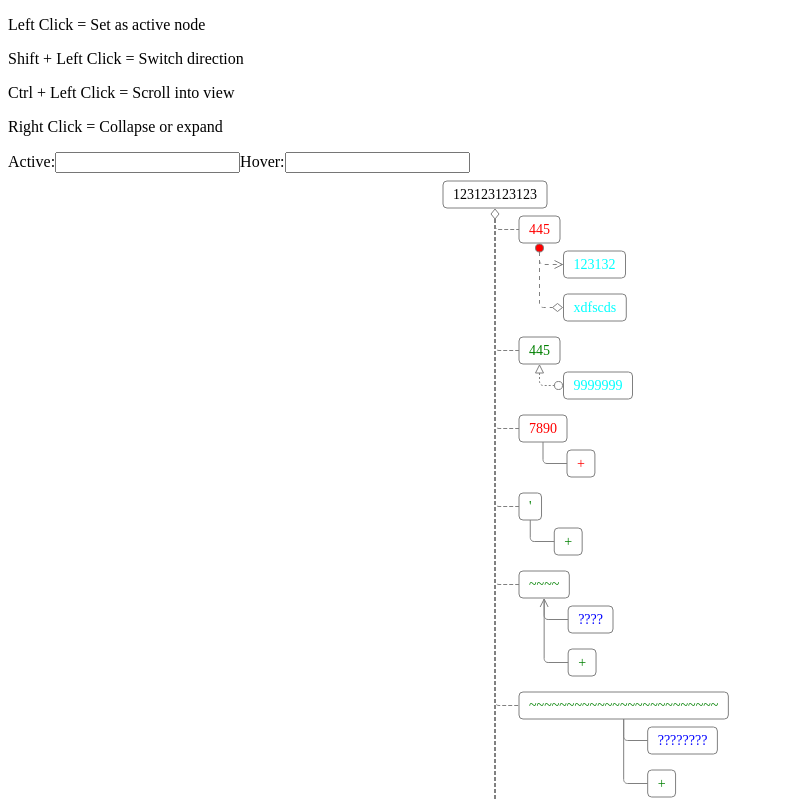
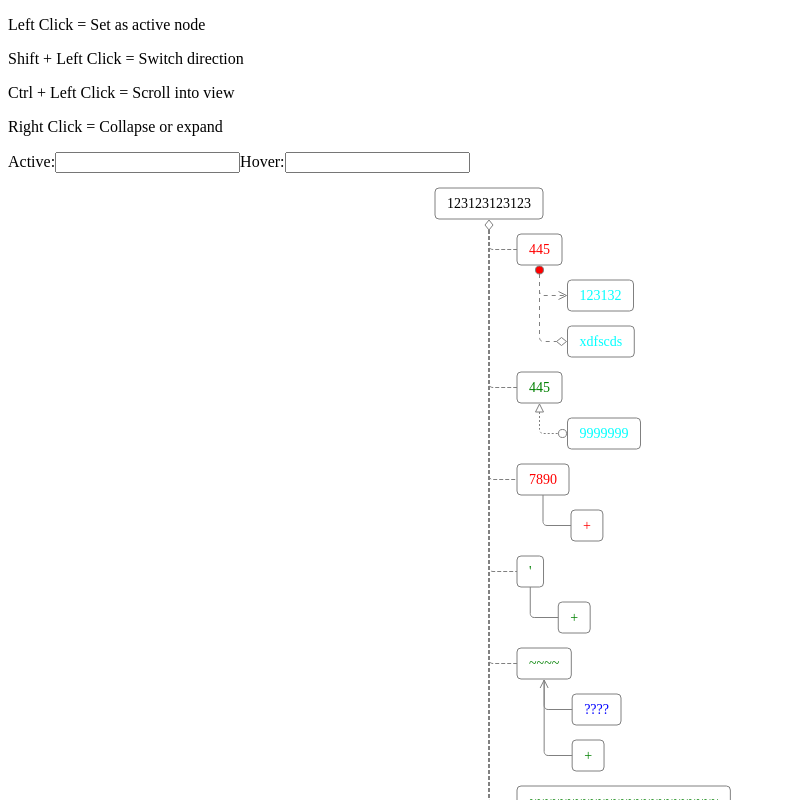
Before and after one commit to TheVeryDarkness/svg-tree-vue3, a Vue app: page / in a window 1280 px wide. Shown: the top 800 px of the page, without its empty margins (0-786 px from the left). Built offline with nearby package versions, Linux system fonts and the light colour scheme.

Commit message:
Compacter layout and update default configuration

```diff
--- a/src/components/TreeNode.vue
+++ b/src/components/TreeNode.vue
@@ -43,10 +43,6 @@
       {{ node.name }}
     </text>
     <!-- <rect :width="width" :height="height" stroke="red" fill="none" /> -->
-    <!-- <line :x1="sizes[0]?.name?.x ?? 0 + (sizes[0]?.name?.width ?? 0) / 2" :y1="paddingY"
-            :x2="sizes.reduce((acc, cur) => acc + (cur?.bounding?.width ?? 0), 0) - (sizes[sizes.length - 1]?.bounding?.width ?? 0) + (sizes[sizes.length - 1]?.name?.x ?? 0) + (sizes[sizes.length - 1]?.name?.width ?? 0) / 2"
-            :y2="paddingY" stroke="green" /> -->
-    <!-- :x="rectWidth / 2 + indentX" :y="(1 + index) * (fontSize.height + paddingY * 2 + gapY * 2)" -->
     <path v-if="!collapsed" :fill="props.node.outSelfFill ?? 'none'" class="link" stroke-linejoin="round" :d="out?.[0]" />
     <tree-node
       v-for="(value, index) of node.children"
@@ -102,8 +98,15 @@
       {{ extendTextContent }}
     </text>
     <path v-if="!collapsed && node.extensible" fill="none" class="link extend" :d="extend.link" />
-    <!-- <rect v-if="!collapsed && node.extensible" :x="extend.left" :y="extend.top"
-            :width="extendNodeSize.bounding.width" :height="extendNodeSize.bounding.height" stroke="red" fill="none" /> -->
+    <!-- <rect
+      v-if="!collapsed && node.extensible"
+      :x="extend.left"
+      :y="extend.top"
+      :width="extendNodeSize.bounding.width"
+      :height="extendNodeSize.bounding.height"
+      stroke="red"
+      fill="none"
+    /> -->
   </svg>
 </template>
 <script setup lang="ts" generic="T extends Data<T, Key>, Key extends string | number | symbol = 'path'">
@@ -138,6 +141,12 @@ const { fontFamily, fontSize } = props.options.font;
 
 const svg = ref<SVGElement>();
 const name = ref<SVGTextElement>();
+/**
+ * @description Indicates whether the node is vertical.
+ *
+ * - If true, the node is displayed vertically, And the children are arranged below it.
+ * - If false, the node is displayed horizontally, And the children are arranged to the right of it.
+ */
 const vertical = ref<boolean>(true);
 const collapsed = ref<boolean>(false);
 const active = ref<boolean>(false);
@@ -230,38 +239,44 @@ const textSize = computed(function () {
 const rectWidth = computed(() => textSize.value.width + paddingX * 2);
 const rectHeight = computed(() => textSize.value.height + paddingY * 2);
 
+const widths = computed(() => {
+  const widths = sizes.value.map((size) => size.bounding.width);
+  if (props.node.extensible) widths.push(extendNodeSize.value.bounding.width);
+  return widths;
+});
+
+const heights = computed(() => {
+  const heights = sizes.value.map((size) => size.bounding.height);
+  if (props.node.extensible) heights.push(extendNodeSize.value.bounding.height);
+  return heights;
+});
+
 const width = computed(function () {
-  const extendNodeWidth = props.node.extensible ? extendNodeSize.value.bounding.width : 0;
+  if (collapsed.value) return rectWidth.value + marginX * 2;
   if (vertical.value) {
     return Math.max(
-      sizes.value.reduce((acc, cur) => Math.max(acc, cur.bounding.width + rectWidth.value / 2 + indentX), rectWidth.value + marginX * 2),
-      extendNodeWidth + rectWidth.value / 2 + indentX,
+      widths.value.reduce((acc, cur) => Math.max(acc, cur + rectWidth.value / 2 + indentX + marginX), rectWidth.value + marginX * 2),
+      rectWidth.value + marginX * 2,
     );
   } else {
-    return Math.max(
-      sizes.value.reduce((acc, cur) => acc + cur.bounding.width, extendNodeWidth),
-      rectWidth.value + marginX * 2,
-    );
+    return Math.max(widths.value.reduce((acc, cur) => acc + cur, 0) - Math.max(0, widths.value.length - 1) * marginX, rectWidth.value + marginX * 2);
   }
 });
 
 const height = computed(function () {
-  const extendNodeHeight = props.node.extensible ? extendNodeSize.value.bounding.height : 0;
-  if ((sizes.value.length === 0 && !props.node.extensible) || collapsed.value) {
-    return rectHeight.value + marginY * 2;
-  } else if (vertical.value) {
-    return sizes.value.reduce((acc, cur) => acc + cur.bounding.height, rectHeight.value + marginY + extendNodeHeight);
+  if (collapsed.value) return rectHeight.value + marginY * 2;
+  if (vertical.value) {
+    return marginY + rectHeight.value + heights.value.reduce((acc, cur) => acc + cur, 0) + (heights.value.length === 0 ? marginY : -(heights.value.length - 1) * marginY);
   } else {
-    return rectHeight.value + marginY + indentY + sizes.value.reduce((acc, cur) => Math.max(acc, cur.bounding.height), extendNodeHeight);
+    return marginY + rectHeight.value + indentY + heights.value.reduce((acc, cur) => Math.max(acc, cur), 0);
   }
 });
 
 const childrenWidth = computed(function () {
-  if ((sizes.value.length === 0 && !props.node.extensible) || vertical.value) {
+  if (vertical.value) {
     return 0;
   } else {
-    const extendNodeWidth = props.node.extensible ? extendNodeSize.value.bounding.width : 0;
-    return sizes.value.reduce((acc, cur) => acc + cur.bounding.width, extendNodeWidth);
+    return widths.value.reduce((acc, cur) => acc + cur, 0) - Math.max(0, sizes.value.length - 1) * marginX;
   }
 });
 
@@ -339,7 +354,7 @@ const relatives = computed(function (): [Relative[], Relative] {
   const offset = 1;
   if (vertical.value) {
     const cur = {
-      left: marginX + rectWidth.value / 2 + indentX - marginX,
+      left: marginX + rectWidth.value / 2 + indentX,
       top: marginY + rectHeight.value,
     };
     function next(value: TreeNodeSize, shape?: Shape): Relative {
@@ -347,16 +362,12 @@ const relatives = computed(function (): [Relative[], Relative] {
       const top = cur.top;
       const right = left + value.bounding.width;
       const bottom = top + value.bounding.height;
-      // const link = `M ${marginX + rectWidth.value / 2} ${marginY + rectHeight.value}
-      // L ${marginX + rectWidth.value / 2} ${top + marginY * 2}
-      // s 0 ${radius} ${radius} ${radius}
-      // l ${indentX - radius - marginX + value.name.x} 0`
 
       const x1 = marginX + rectWidth.value / 2;
       const y1 = marginY + rectHeight.value + (out.value === undefined ? 0 : out.value[1]);
       const x2 = x1;
       const y2 = top + value.name.y + value.name.height / 2;
-      const dx3 = indentX - marginX + value.name.x;
+      const dx3 = indentX + value.name.x;
       function inShapes(shape?: Shape): [string, number] | undefined {
         switch (shape) {
           case "arrow": {
@@ -408,7 +419,7 @@ Z`,
       // Straight angle:
       // `M ${x1} ${y1} L ${x2} ${y2} l ${dx3} 0`
       const link = `M ${x1} ${y1} L ${x2} ${y2 - radius} s 0 ${radius} ${radius} ${radius} l ${dx3 - radius - (inShape?.[1] ?? 0)} 0`;
-      cur.top = bottom;
+      cur.top = bottom - marginY;
       return { left, top, right, bottom, link, in: inShape?.[0] };
     }
     const results = sizes.value.map((value, i) => next(value, props.node.inChildrenShape?.[i]));
@@ -426,11 +437,11 @@ Z`,
       const bottom = top + value.bounding.height;
       const x1 = middle.value;
       const y1 = marginY + rectHeight.value + (out.value?.[1] ?? 0);
-      const dy2 = indentY / 2 - (out.value?.[1] ?? 0);
+      const dy2 = indentY - (out.value?.[1] ?? 0);
       const x3 = cur.left + value.name.x + value.name.width / 2;
       // const dx3 = x3 - x1
-      const y3 = cur.top - indentY / 2;
-      const dy4 = indentY / 2 + value.name.y;
+      const y3 = cur.top;
+      const dy4 = value.name.y;
       function inShapes(shape?: Shape): [string, number] | undefined {
         switch (shape) {
           case "arrow": {
@@ -481,7 +492,7 @@ Z`,
       // Left:
       // `M ${x1} ${y1} l 0 ${indentY / 2} L ${x3} ${y3} s ${-radius} 0 ${-radius} ${radius} l 0 ${dy4 - radius}`
       const link = `M ${x1} ${y1} l 0 ${dy2} L ${x3} ${y3} l 0 ${dy4 - (inShape?.[1] ?? 0)}`;
-      cur.left = right;
+      cur.left = right - marginX;
       return { left, top, right, bottom, link, in: inShape?.[0] };
     }
     const results = sizes.value.map((value, i) => next(value, props.node.inChildrenShape?.[i]));
--- a/src/components/types.ts
+++ b/src/components/types.ts
@@ -14,6 +14,17 @@ export interface TextOptions {
    */
   textActiveWeight: number;
 }
+/**
+ * Layout options for the tree.
+ *
+ * @member indentX - Horizontal indentation between parent and child nodes.
+ * @member indentY - Vertical indentation between nodes.
+ * @member marginY - Vertical margin around the tree.
+ * @member marginX - Horizontal margin around the tree.
+ * @member paddingY - Vertical padding between node text and its bounding box.
+ * @member paddingX - Horizontal padding between node text and its bounding box.
+ * @member radius - Corner radius of the node's bounding box.
+ */
 export interface LayoutOptions {
   indentX: number;
   indentY: number;
@@ -59,12 +70,12 @@ type DeepPartial<T> = {
 export type PartialOptions = DeepPartial<Options> | undefined;
 
 export const defaultLayoutOptions: LayoutOptions = {
-  indentX: 24,
+  indentX: 8,
   indentY: 16,
-  marginY: 8,
-  marginX: 16,
-  paddingY: 6,
-  paddingX: 10,
+  marginX: 20,
+  marginY: 15,
+  paddingX: 12,
+  paddingY: 8,
   radius: 4,
 };
 export const defaultTextOptions: TextOptions = {
```
